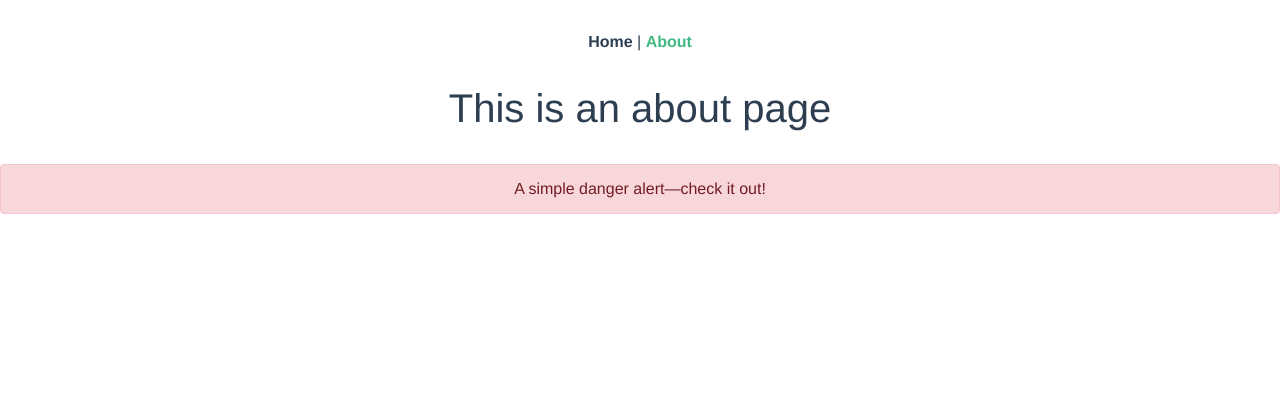
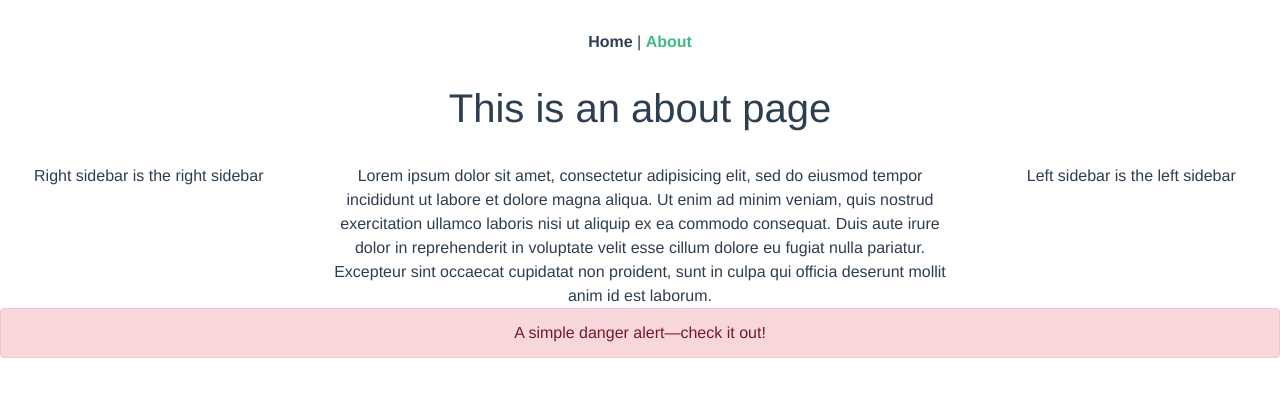
Before and after one commit to z2s8/junctionx-geeks, a Vue app: page /#/about in a window 1280 px wide. Shown: the top 396 px of the page. Built offline with nearby package versions, Linux system fonts and the light colour scheme.

Commit message:
Add 3 column grid to about

```diff
--- a/src/views/About.vue
+++ b/src/views/About.vue
@@ -2,6 +2,22 @@
   <div class="about">
     <h1>This is an about page</h1>
     <br />
+    <div class="row">
+      <div class="col-3">
+        Right sidebar is the right sidebar
+      </div>
+      <div class="col-6">
+        Lorem ipsum dolor sit amet, consectetur adipisicing elit, sed do eiusmod
+        tempor incididunt ut labore et dolore magna aliqua. Ut enim ad minim veniam,
+        quis nostrud exercitation ullamco laboris nisi ut aliquip ex ea commodo
+        consequat. Duis aute irure dolor in reprehenderit in voluptate velit esse
+        cillum dolore eu fugiat nulla pariatur. Excepteur sint occaecat cupidatat non
+        proident, sunt in culpa qui officia deserunt mollit anim id est laborum.
+      </div>
+      <div class="col-3">
+        Left sidebar is the left sidebar
+      </div>
+    </div>
     <div class="alert alert-danger" role="alert">
       A simple danger alert—check it out!
     </div>
```
